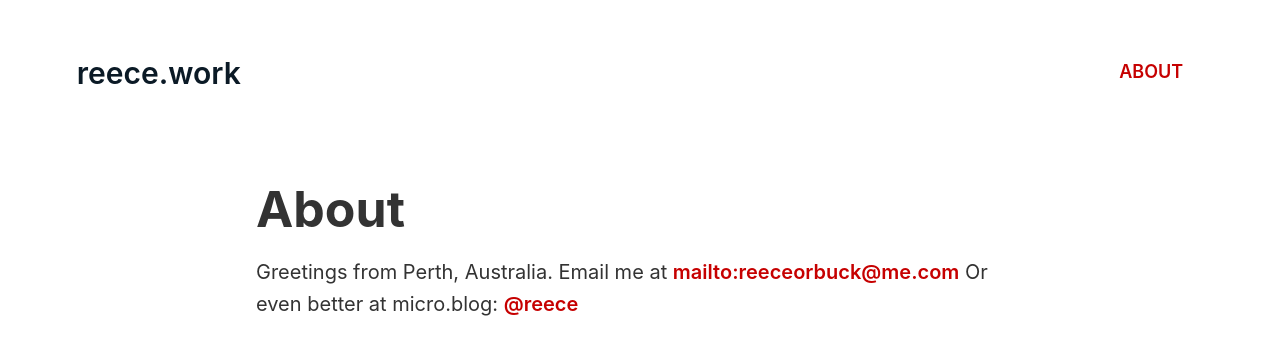
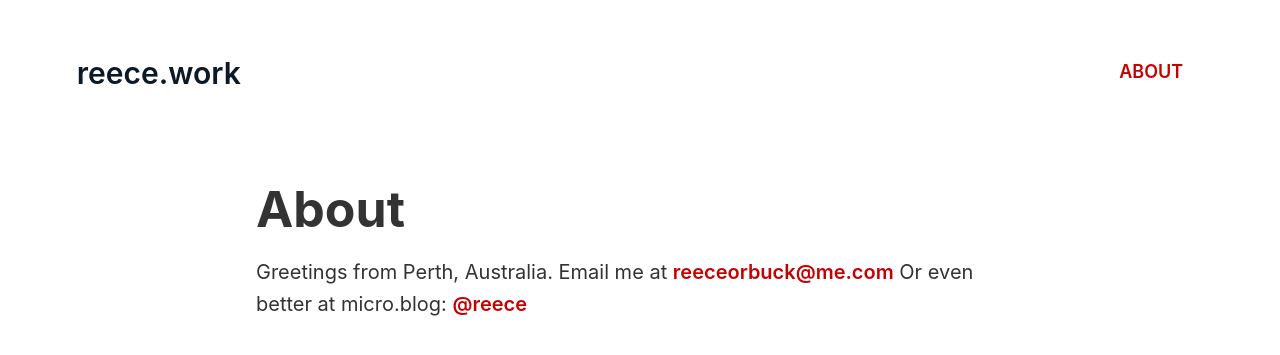
Before and after one commit to reeceorbuck/reeceorbuck.github.io, a Jekyll site: the page built from about.md, in a window 1280 px wide. Shown: the top 355 px of the page. Built offline with Jekyll 4.4.1, drawn with Linux system fonts in a browser that asks for light colours.

Commit message:
fixed email

```diff
--- a/about.md
+++ b/about.md
@@ -5,5 +5,5 @@ permalink: /about/
 ---
 
 Greetings from Perth, Australia.
-Email me at [mailto:reeceorbuck@me.com](reeceorbuck@me.com)
+Email me at [reeceorbuck@me.com](mailto:reeceorbuck@me.com)
 Or even better at micro.blog: [@reece](http://micro.blog/reece)
```
